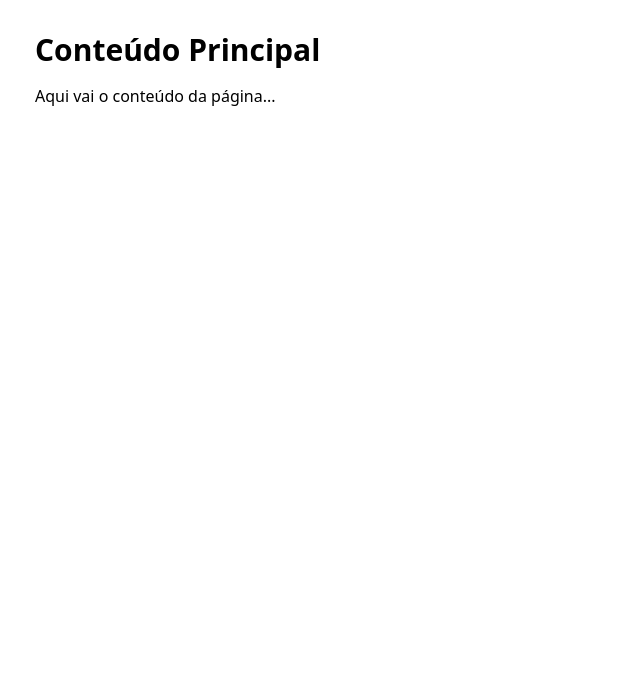
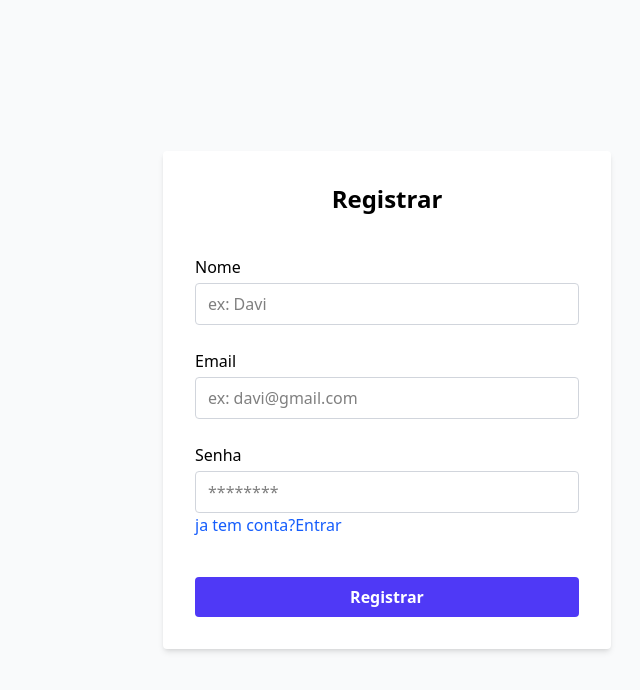
Before and after one commit to DaviFreitas77/encurtador-de-url-front, a React (Vite) app: page /register in a window 1280 px wide. Shown: the top 690 px of the page, without its empty margins (253-893 px from the left). Built offline with nearby package versions, Linux system fonts and the light colour scheme.

Commit message:
adicionando login e registro

```diff
--- a/src/component/sideBar.jsx
+++ b/src/component/sideBar.jsx
@@ -1,14 +1,16 @@
+import { useNavigate } from "react-router";
 
 
 export default function Sidebar() {
+    const navigate = useNavigate()
   return (
     <div className="fixed top-0 left-0 h-screen w-64 bg-gray-800 text-white flex flex-col">
       <h1 className="text-2xl font-bold p-4 border-b border-gray-700">Meu App</h1>
       <nav className="flex flex-col p-4 space-y-2">
-        <a href="#" className="hover:bg-gray-700 rounded p-2">Dashboard</a>
-        <a href="#" className="hover:bg-gray-700 rounded p-2">Links</a>
+        <a onClick={()=>navigate('/dashboard')} className="hover:bg-gray-700 rounded p-2">Dashboard</a>
+        <a onClick={()=>navigate('/links')} className="hover:bg-gray-700 rounded p-2">meus Links</a>
         <a href="#" className="hover:bg-gray-700 rounded p-2">Configurações</a>
-        <a href="#" className="hover:bg-gray-700 rounded p-2">Logout</a>
+        <a href="../pages/userAutenticado/link" className="hover:bg-gray-700 rounded p-2">Logout</a>
       </nav>
     </div>
   );
--- a/src/pages/login.jsx
+++ b/src/pages/login.jsx
@@ -1,14 +1,78 @@
-import React from "react";
-
+import { useState } from "react"
+import url from '../../url.json'
+import { useNavigate } from "react-router"
 
 export default function Login() {
-  return (
-    <div className="flex">
+    const navigate = useNavigate()
+    const [email, setEmail] = useState('')
+    const [password, setPassword] = useState('')
 
-      <div className="ml-64 p-8 flex-1">
-        <h2 className="text-3xl font-bold mb-4">Conteúdo Principal</h2>
-        <p>Aqui vai o conteúdo da página...</p>
-      </div>
-    </div>
-  );
+    const login = async (e) => {
+        e.preventDefault()
+        try {
+            const response = await fetch(`${url.url}/api/auth/login`, {
+                method: "POST",
+                headers: {
+                    'Content-Type': "application/json",
+                    'Accept': 'application/json'
+                },
+                body: JSON.stringify({ email, password })
+            })
+
+            const data = await response.json()
+            if (!response.ok) {
+                alert(data.message)
+            } else {
+                console.log(data)
+                localStorage.setItem('token',data.access_token)
+                localStorage.setItem('name',data.user.name)
+                navigate('/dashboard')
+
+            }
+
+        } catch (error) {
+            console.log(error)
+        }
+    }
+    return (
+        <div className="flex items-center justify-center min-h-screen bg-gray-50">
+            <form
+                onSubmit={login}
+                className="w-full max-w-md p-8 bg-white rounded shadow-md flex flex-col gap-6">
+                <h2 className="text-2xl font-semibold text-center mb-4">Entrar</h2>
+                <div>
+                    <label className="block mb-1 font-medium" htmlFor="email">Email</label>
+                    <input
+                        onChange={(e) => setEmail(e.target.value)}
+                        required
+                        id="email"
+                        type="email"
+                        placeholder="ex: davi@gmail.com"
+                        className="w-full border border-gray-300 rounded px-3 py-2 focus:outline-none focus:ring-2 focus:ring-indigo-500"
+                    />
+
+                </div>
+
+                <div>
+                    <label className="block mb-1 font-medium" htmlFor="password">Senha</label>
+                    <input
+                        onChange={(e) => setPassword(e.target.value)}
+                        required
+                        id="password"
+                        type="password"
+                        placeholder="********"
+                        className="w-full border border-gray-300 rounded px-3 py-2 focus:outline-none focus:ring-2 focus:ring-indigo-500"
+                    />
+
+                    <a href="./register" className="text-blue-600">não tem conta?Cadastre-se</a>
+                </div>
+                <button
+                    type="submit"
+                    className="mt-4 bg-indigo-600 text-white font-semibold py-2 rounded hover:bg-indigo-700 transition cursor-pointer"
+                >
+                    Entrar
+                </button>
+            </form>
+        </div>
+    );
 }
--- a/src/pages/register.jsx
+++ b/src/pages/register.jsx
@@ -1,14 +1,98 @@
-import React from "react";
+import { useState } from "react";
+import url from '../../url.json'
+import { useNavigate } from "react-router";
+
+export default function Register() {
+    const navigate = useNavigate()
+    const [name, setName] = useState('')
+    const [email, setEmail] = useState('')
+    const [password, setPassword] = useState('')
+
+    const register = async (e) => {
+        e.preventDefault()
+        try {
+            const response = await fetch(`${url.url}/api/auth/register`, {
+                method: "POST",
+                headers: {
+                    'Content-Type': "application/json",
+                    'Accept': 'application/json'
+                },
+                body: JSON.stringify({ email, name, password })
+            })
+
+            const data = await response.json()
+            if (!response.ok) {
+             alert(data.message)
+            } else {
+                alert(data.message)
+                navigate('/login')
+            }
+
+        } catch (error) {
+            console.log(error)
+        }finally{
+            setEmail('')
+            setName('')
+            setPassword('')
+        }
+    }
+
+    return (
+        <div className="flex items-center justify-center min-h-screen bg-gray-50">
+            <form
+                onSubmit={register}
+                className="w-full max-w-md p-8 bg-white rounded shadow-md flex flex-col gap-6">
+                <h2 className="text-2xl font-semibold text-center mb-4">Registrar</h2>
+
+                <div>
+                    <label className="block mb-1 font-medium" htmlFor="name">Nome</label>
+                    <input
+                        required
+                        id="name"
+                        type="text"
+                        placeholder="ex: Davi"
+                        className="w-full border border-gray-300 rounded px-3 py-2 focus:outline-none focus:ring-2 focus:ring-indigo-500"
+                        onChange={(e) => setName(e.target.value)}
+                    />
 
 
-export default function Register() {
-  return (
-    <div className="flex">
+                </div>
 
-      <div className="ml-64 p-8 flex-1">
-        <h2 className="text-3xl font-bold mb-4">Conteúdo Principal</h2>
-        <p>Aqui vai o conteúdo da página...</p>
-      </div>
-    </div>
-  );
+                <div>
+                    <label className="block mb-1 font-medium" htmlFor="email">Email</label>
+                    <input
+                        required
+                        id="email"
+                        type="email"
+                        placeholder="ex: davi@gmail.com"
+                        className="w-full border border-gray-300 rounded px-3 py-2 focus:outline-none focus:ring-2 focus:ring-indigo-500"
+                        onChange={(e) => setEmail(e.target.value)}
+                    />
+
+
+                </div>
+
+                <div>
+                    <label className="block mb-1 font-medium" htmlFor="password">Senha</label>
+                    <input
+                        required
+                        id="password"
+                        type="password"
+                        placeholder="********"
+                        className="w-full border border-gray-300 rounded px-3 py-2 focus:outline-none focus:ring-2 focus:ring-indigo-500"
+                        onChange={(e) => setPassword(e.target.value)}
+                    />
+
+                    <a href="./login" className="text-blue-600">ja tem conta?Entrar</a>
+                </div>
+
+                <button
+                    type="submit"
+                    className="mt-4 bg-indigo-600 text-white font-semibold py-2 rounded hover:bg-indigo-700 transition cursor-pointer"
+                >
+                    Registrar
+                </button>
+            </form>
+        </div>
+    );
 }
--- a/src/routes/index.jsx
+++ b/src/routes/index.jsx
@@ -2,6 +2,7 @@ import { Routes, Route } from "react-router-dom";
 import Login from "../pages/login";
 import Register from "../pages/register";
 import Dashboard from "../pages/dashboard";
+import Links from "../pages/userAutenticado/link";
 
 export default function AppRoutes() {
   return (
@@ -9,6 +10,7 @@ export default function AppRoutes() {
       <Route path="/login" element={<Login />} />
       <Route path="/register" element={<Register />} />
       <Route path="/dashboard" element={<Dashboard />} />
+      <Route path="/Links" element={<Links />} />
     </Routes>
   );
 }
```
